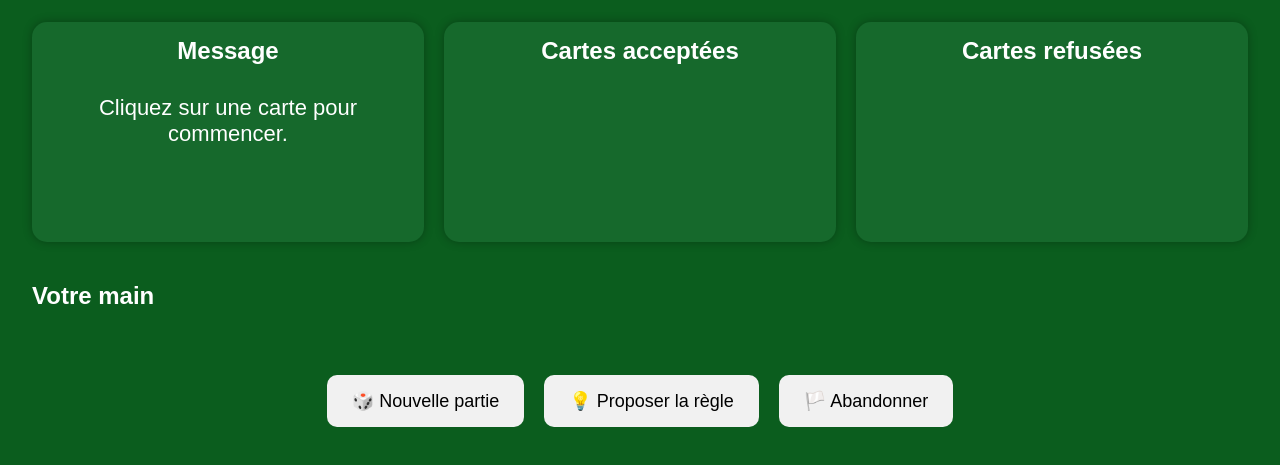
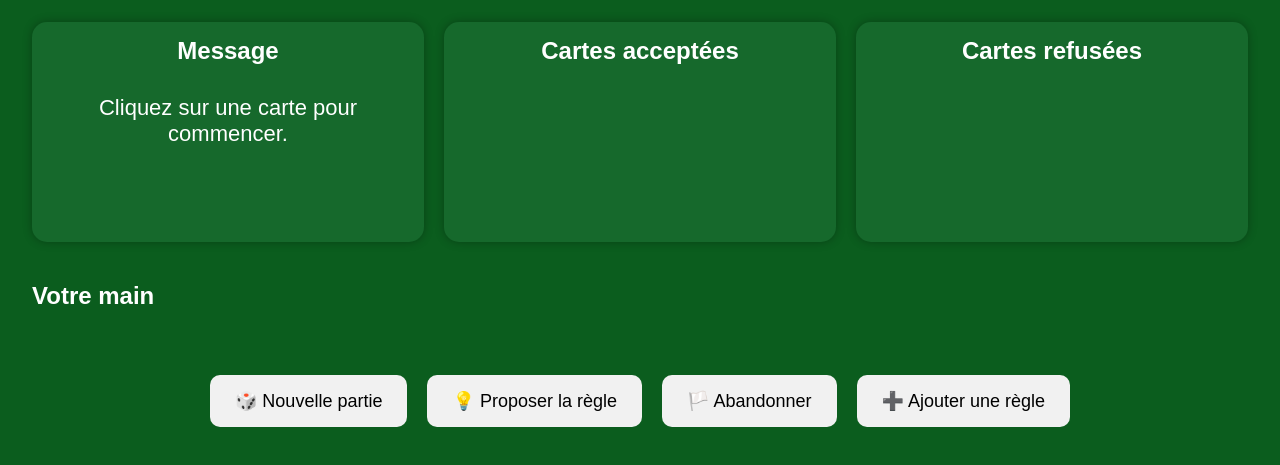
Before and after one commit to Emerick447/ECLUSIS, a plain HTML site: page index.html in a window 1280 px wide. Shown: the part 105-570 px from the top of the page. Drawn offline with Linux system fonts and the light colour scheme.

Commit message:
Add button to add a rule in index.html

```diff
--- a/index.html
+++ b/index.html
@@ -71,6 +71,9 @@
         🏳️ Abandonner
     </button>
 
+    <button id="ajouterRegle">
+        ➕ Ajouter une règle
+    </button>
 </footer>
     <!-- Fenêtre de proposition -->
     <div id="popup" class="cache">
```
